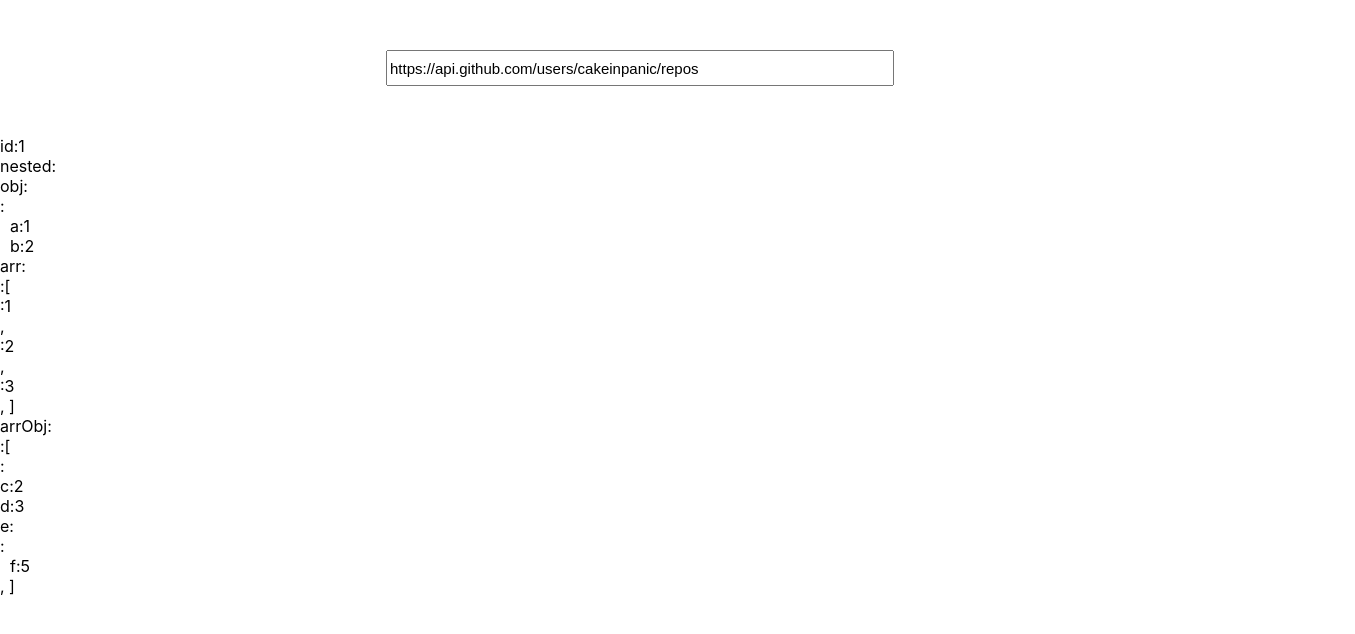
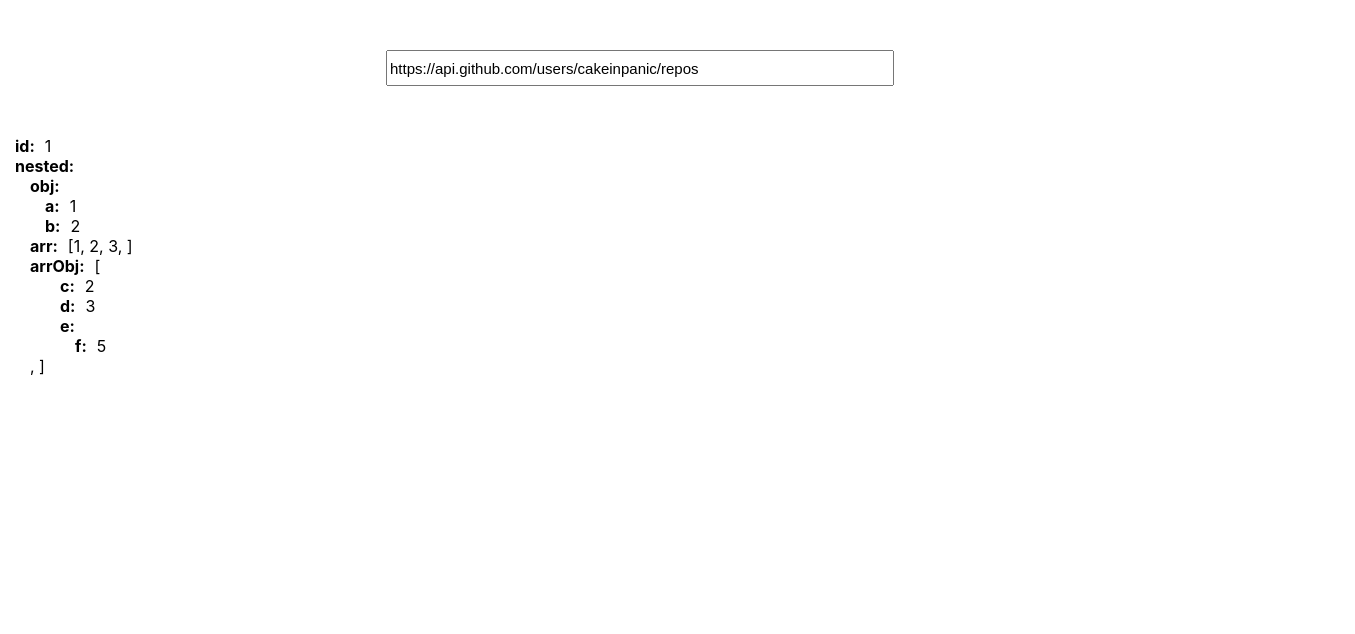
Before and after one commit to cakeinpanic/simple-react-json-viewer, a React (Create React App) app: page / in a window 1280 px wide. Shown: the top 634 px of the page, 1355 px wide, since content can reach past the window. Built offline with nearby package versions, Linux system fonts and the light colour scheme.

Commit message:
visualize correctly

```diff
--- a/src/App.js
+++ b/src/App.js
@@ -18,6 +18,7 @@
         return (
             <div className="App">
                 <Input onDataLoaded={this.dataLoaded}/>
+                {/*<span>{JSON.stringify(this.state.json)}</span>*/}
                 <Json className="json-container" json={this.state.json}/>
             </div>
         )
--- a/src/input/api.js
+++ b/src/input/api.js
@@ -21,7 +21,7 @@
                     // handle success
                     // console.log(response);
                     //  return JSON;
-                    return response
+                    return Array.isArray(response) ? {json:response}: response;
                 })
                 .finally(function () {
                     // always executed
--- a/src/tree/subtree.js
+++ b/src/tree/subtree.js
@@ -12,37 +12,24 @@
         this.setState(s => ({folded: !s.folded}))
     }
 
-    renderItem(keyName) {
-        const item = this.props.json[keyName];
-        const shift = this.props.shift || 0;
-        let style = {left: shift * 10 + 'px'};
-        console.log(keyName, item);
-        if (typeof item === 'object' || Array.isArray(item)) {
-            return (
-                <div className="json" style={style}>
-                    <span onClick={this.fold.bind(this)}>{keyName}</span>
-                    :{this.state.folded ? '...' : <JsonSubTree shift={shift + 1}  json={item}/>}
-                </div>
-            );
-        }
-
-        return (<div className="json" style={style} key={keyName}>{keyName}:{item}</div>)
-    }
-
     getDataSpan() {
         const {json} = this.props;
+        const shift = this.props.shift || 0;
         if (Array.isArray(json)) {
             return (<span>[
                 {
                     json.map((el, i) => (
-                        <span key={i}><JsonSubTree className="json" json={el}/>, </span>))
+                        <span key={i}><JsonSubTree shift={shift + 1} className="json"
+                                                   json={el}/>, </span>))
                 }
                           ]
             </span>);
         }
 
         if (typeof json === 'object') {
-            return Object.keys(json).map(this.renderItem.bind(this))
+            return Object.keys(json).map((el, i) => (
+                <JsonSubTree className="json" shift={shift + 1} keyName={el} json={json[el]} key={i}/>
+            ))
         }
 
         return (
@@ -51,8 +38,19 @@
     }
 
     render() {
-        const {keyName} = this.props;
-        return (<div className="subTree">{keyName}:{this.getDataSpan()}</div>)
+        const {keyName, json} = this.props;
+        let style = {left:  15 + 'px'};
+        if(!json){
+            return <span></span>
+        }
+        if (!keyName && typeof  json !== 'object') {
+            return <span className="data">{json}</span>
+        }
+
+        return (<div style={style} className="subTree">
+            {(keyName ? <span className="key">{keyName}:</span>: null)}
+            <span className="data">{this.getDataSpan()}</span>
+        </div>)
 
     }
 }
--- a/src/tree/tree.css
+++ b/src/tree/tree.css
@@ -2,6 +2,12 @@
     position: relative;
     text-align: left;
 }
+
 .subTree {
+    position: relative;
+}
 
+.key {
+    font-weight: bold;
+margin-right: 10px;
 }
--- a/src/tree/tree.js
+++ b/src/tree/tree.js
@@ -16,7 +16,7 @@
     render() {
         const {json} = this.props;
         //todo hanle if initial is not obj
-        var arr = Object.keys(json);
+        var arr = Array.isArray(json) ? json : Object.keys(json);
         return (
             <div className="json">
                 {
```
